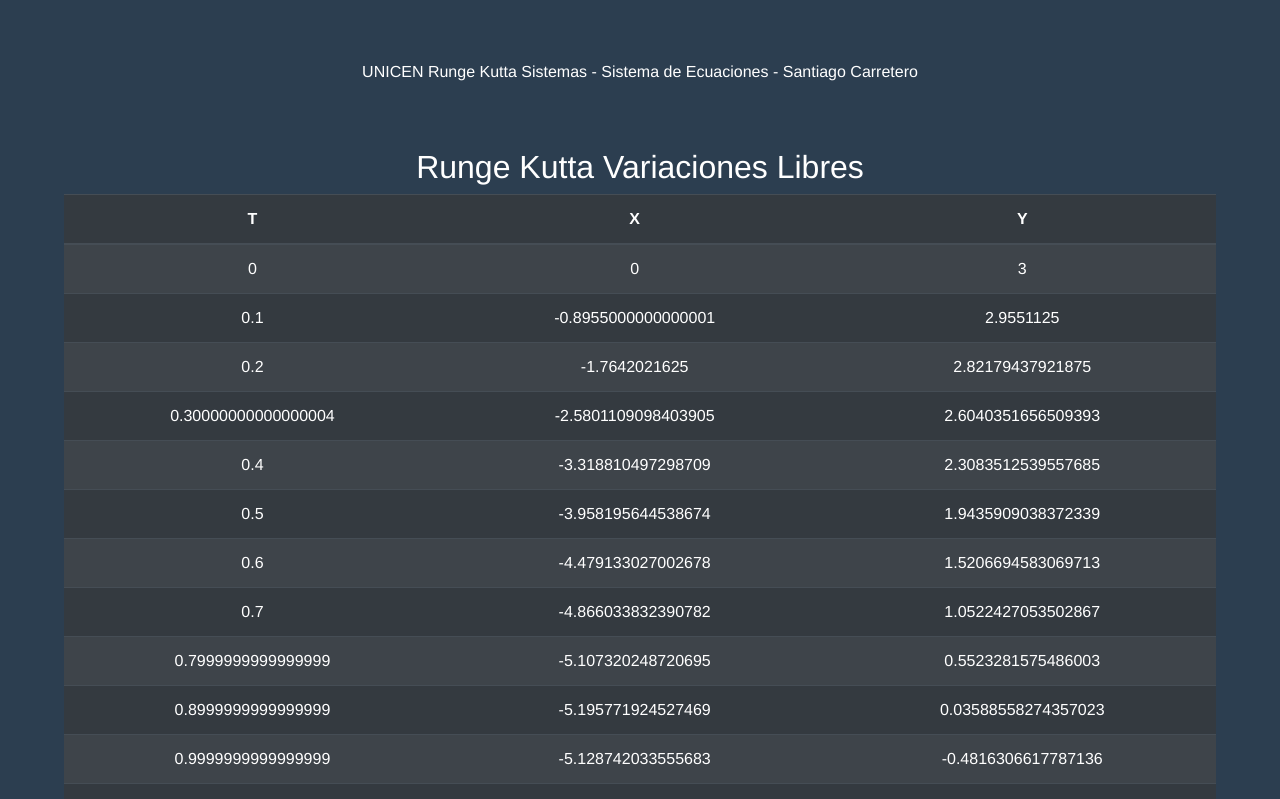
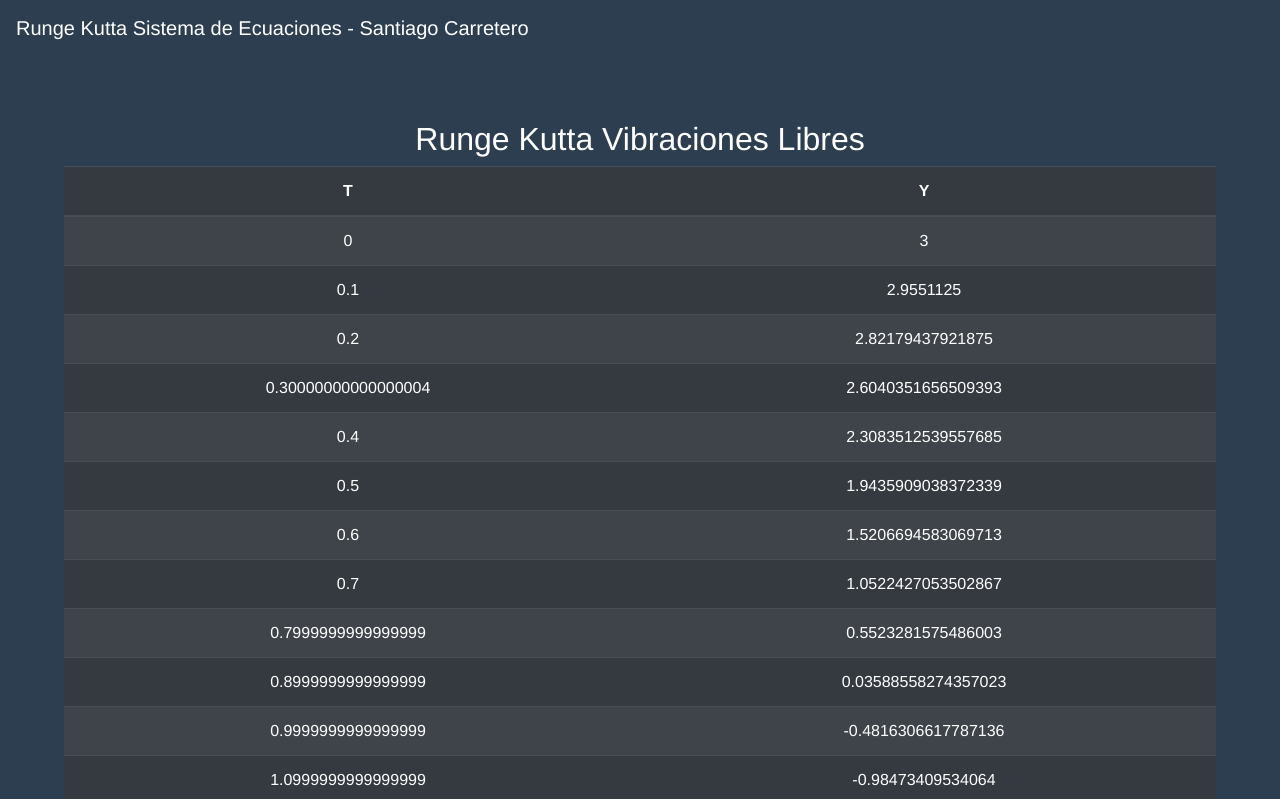
Before and after one commit to carreterosanti/unicen-rk4-sistema-ecuaciones, a Vue app: page / in a window 1280 px wide. Shown: the top 799 px of the page. Built offline with nearby package versions, Linux system fonts and the light colour scheme.

Commit message:
Implementación gráfico de resultados

```diff
--- a/package.json
+++ b/package.json
@@ -10,9 +10,11 @@
   "dependencies": {
     "bootstrap": "^4.5.0",
     "bootstrap-vue": "^2.15.0",
+    "chart.js": "^2.9.3",
     "core-js": "^3.6.5",
     "sass-loader": "^9.0.2",
-    "vue": "^2.6.11"
+    "vue": "^2.6.11",
+    "vue-chartjs": "^3.5.0"
   },
   "devDependencies": {
     "@vue/cli-plugin-babel": "~4.4.0",
--- a/src/App.vue
+++ b/src/App.vue
@@ -18,17 +18,17 @@ export default {
 </script>
 
 <style lang="scss">
+$backgroundColor: #2c3e50;
 #app {
   font-family: Avenir, Helvetica, Arial, sans-serif;
   -webkit-font-smoothing: antialiased;
   -moz-osx-font-smoothing: grayscale;
   text-align: center;
   color: white;
-  margin-top: 60px;
-  background-color: #2c3e50;
+  background-color: $backgroundColor;
 }
 
 body {
-  background-color: #2c3e50;
+  background-color: $backgroundColor;
 }
 </style>
--- /dev/null
+++ b/src/components/rk4-chart.js
@@ -0,0 +1,34 @@
+import { Line } from "vue-chartjs";
+
+export default {
+  extends: Line,
+  props: ["chartData", "options", "chartTittle"],
+  mounted() {
+    console.log("Prop charData", this.chartData);
+    let auxLabelsArray = [];
+    this.chartData.forEach((e) => auxLabelsArray.push(e.t));
+    console.log("Copy Prop charData", auxLabelsArray);
+    this.renderChart(
+      {
+        labels: auxLabelsArray,
+        datasets: [
+          {
+            label: "Y(t)",
+            data: this.chartData,
+            backgroundColor: "transparent",
+            borderColor: "rgba(1, 116, 188, 0.50)",
+            pointBackgroundColor: "rgba(171, 71, 188, 1)",
+          },
+        ],
+      },
+      {
+        responsive: true,
+        maintainAspectRatio: false,
+        title: {
+          display: true,
+          text: this.chartTittle,
+        },
+      }
+    );
+  },
+};
--- a/src/components/rk4.js
+++ b/src/components/rk4.js
@@ -1,4 +1,9 @@
+import LineChartRK4 from "./rk4-chart.js";
+
 export default {
+  components: {
+    LineChartRK4,
+  },
   name: "rk4",
 
   data() {
@@ -6,24 +11,44 @@ export default {
       k: 3,
       m: 1,
       constanteAmortiguacion: 2,
-      resultadosVariacionesLibres: [],
-      resultadosVariacionesLibresAmortiguadas: [],
+      resultadosVibracionesLibres: [],
+      isResultadosVibracionesLibres: false,
+      resultadosVibracionesLibresAmortiguadas: [],
+      isResultadosVibracionesLibresAmortiguadas: false,
+      resultadosVibracionesForzadasAmortiguadas: [],
+      testChart: [
+        {
+          x: 10,
+          y: 20,
+        },
+        {
+          x: 15,
+          y: 10,
+        },
+      ],
     };
   },
 
   methods: {
     /*Ejericio 2*/
-    variacionesLibres_Funcion1Sistema(x, y) {
+    vibracionesLibres_Funcion1Sistema(x, y) {
       return -((this.k * y) / this.m);
     },
-    variacionesLibres_Funcion2Sistema(x) {
+    vibracionesLibres_Funcion2Sistema(x) {
       return x;
     },
     /*Ejercicio 3*/
-    variacionesLibresAmortiguadas_Funcion1Sistema(x, y) {
+    vibracionesLibresAmortiguadas_Funcion1Sistema(x, y) {
       return (-this.constanteAmortiguacion * x - this.k * y) / this.m;
     },
-    variacionesLibresAmortiguadas_Funcion2Sistema(x) {
+    vibracionesLibresAmortiguadas_Funcion2Sistema(x) {
+      return x;
+    },
+    /*Ejercicio 4*/
+    vibracionesForzadasAmortiguadas_Funcion1Sistema(x, y) {
+      return (-this.constanteAmortiguacion * x - this.k * y) / this.m;
+    },
+    vibracionesForzadasAmortiguadas_Funcion2Sistema(x) {
       return x;
     },
 
@@ -52,15 +77,17 @@ export default {
       let valores = [];
       valores.push(objInicial);
 
-      console.log("Valor n: " + n);
+      console.log(
+        "Valor n: " + n
+      ); /*
       console.log("Tamaño valores: " + valores.length);
-      console.log("Inicio: " + inicio + " Fin: " + fin + " h: " + h);
+      console.log("Inicio: " + inicio + " Fin: " + fin + " h: " + h);*/
 
       for (let t = inicio + h; t <= fin; t = t + h) {
-        console.log("t: " + t);
-        console.log("Valores: ", valores);
+        //console.log("t: " + t);
+        //console.log("Valores: ", valores);
         const kPrevio = valores[valores.length - 1];
-        console.log("KPrevio: ", kPrevio);
+        //console.log("KPrevio: ", kPrevio);
         const nuevoValor = this.rk4_calculoParcial(
           funcion1Sistema,
           funcion2Sistema,
@@ -76,24 +103,28 @@ export default {
   },
   mounted() {
     console.log("Ejercicio 2");
-    this.resultadosVariacionesLibres = this.rk4_Sistema(
-      this.variacionesLibres_Funcion1Sistema,
-      this.variacionesLibres_Funcion2Sistema,
+    this.resultadosVibracionesLibres = this.rk4_Sistema(
+      this.vibracionesLibres_Funcion1Sistema,
+      this.vibracionesLibres_Funcion2Sistema,
       0,
       3,
       0,
       5,
       0.1
     );
+    this.resultadosVibracionesLibres.forEach((e) => delete e.x);
     console.log("Ejercicio 3");
-    this.resultadosVariacionesLibresAmortiguadas = this.rk4_Sistema(
-      this.variacionesLibresAmortiguadas_Funcion1Sistema,
-      this.variacionesLibresAmortiguadas_Funcion2Sistema,
+    this.resultadosVibracionesLibresAmortiguadas = this.rk4_Sistema(
+      this.vibracionesLibresAmortiguadas_Funcion1Sistema,
+      this.vibracionesLibresAmortiguadas_Funcion2Sistema,
       0,
       3,
       0,
       5,
       0.1
     );
+    this.resultadosVibracionesLibresAmortiguadas.forEach((e) => delete e.x);
+    this.isResultadosVibracionesLibres = true;
+    this.isResultadosVibracionesLibresAmortiguadas = true;
   },
 };
--- a/src/components/rk4.vue
+++ b/src/components/rk4.vue
@@ -1,22 +1,39 @@
 <template>
   <div>
-    <div>
-      UNICEN Runge Kutta Sistemas - Sistema de Ecuaciones - Santiago Carretero
+    <b-navbar variant="faded" type="dark">
+      <b-navbar-brand tag="h1" class="mb-0"
+        >Runge Kutta Sistema de Ecuaciones - Santiago Carretero</b-navbar-brand
+      >
+    </b-navbar>
+
+    <div style="padding: 5%">
+      <h2>Runge Kutta Vibraciones Libres</h2>
+      <b-table striped hover dark :items="resultadosVibracionesLibres">
+      </b-table>
+      <div style="background-color: white;">
+        <LineChartRK4
+          v-if="isResultadosVibracionesLibres"
+          :chartData="resultadosVibracionesLibres"
+          chartTittle="Runge Kutta Vibraciones Libres"
+        />
+      </div>
     </div>
     <div style="padding: 5%">
-      <h2>Runge Kutta Variaciones Libres</h2>
-      <b-table striped hover dark :items="resultadosVariacionesLibres">
-      </b-table>
-    </div>
-    <div style="padding: 5%">
-      <h2>Runge Kutta Variaciones Libres Amortiguadas</h2>
+      <h2>Runge Kutta Vibraciones Libres Amortiguadas</h2>
       <b-table
         striped
         hover
         dark
-        :items="resultadosVariacionesLibresAmortiguadas"
+        :items="resultadosVibracionesLibresAmortiguadas"
       >
       </b-table>
+      <div style="background-color: white;">
+        <LineChartRK4
+          v-if="isResultadosVibracionesLibresAmortiguadas"
+          :chartData="resultadosVibracionesLibresAmortiguadas"
+          chartTittle="Runge Kutta Vibraciones Libres"
+        />
+      </div>
     </div>
   </div>
 </template>
```
Also changed, not shown: src/components/rk4-chart.vue (added), 1 other file (tests, documents, lock files or other folders).
